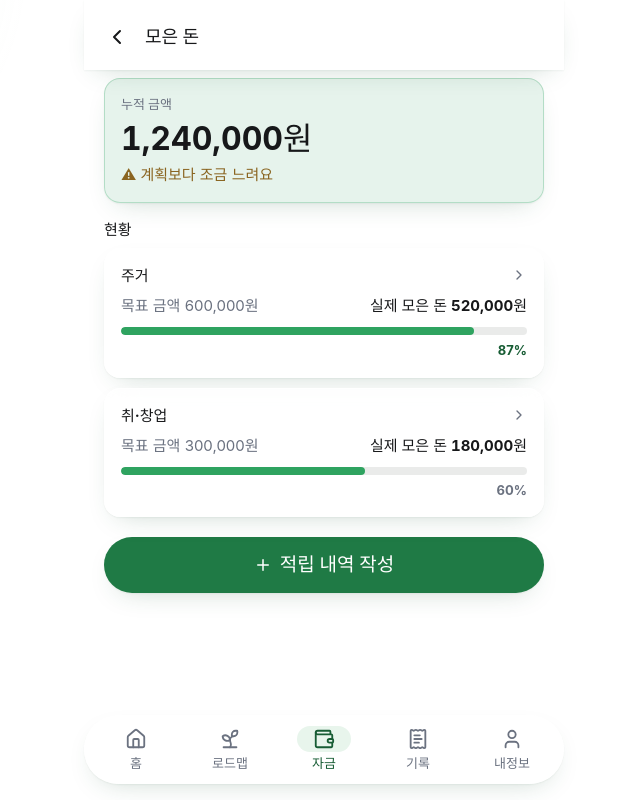
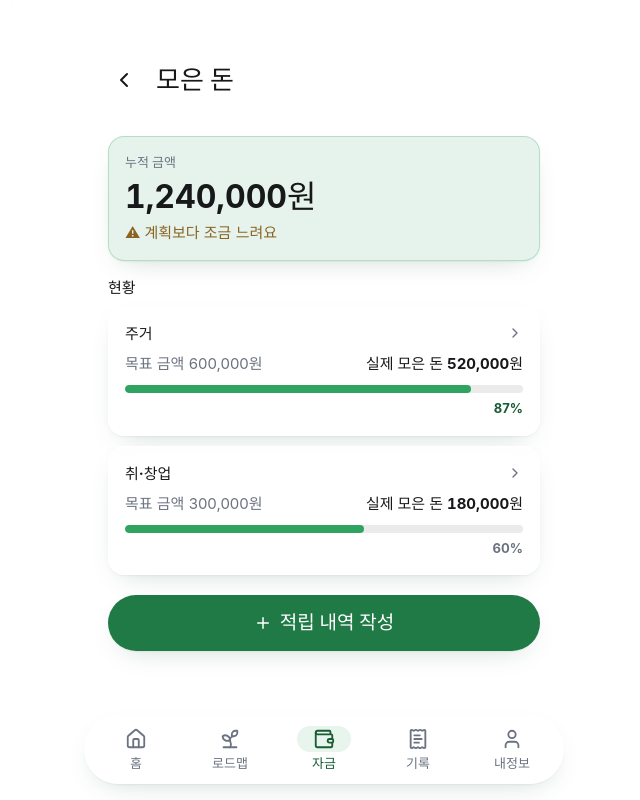
Before and after one commit to kb-say-young/seed-frontend, a Vue app: page /savings in a window 1280 px wide. Shown: the whole page, without its empty margins (316-956 px from the left). Built offline with nearby package versions, Linux system fonts and the light colour scheme; a web font is replaced by a local one.

Commit message:
모은 돈 화면들 헤더를 글래스모피즘 스타일로 통일
/savings, /savings/:category 의 sticky glass-strong AppHeader 를
/me/edit·/roadmap 등과 같은 투명 헤더(ChevronLeft + text-h2)로 교체.

```diff
--- a/src/features/savings/pages/Savings.vue
+++ b/src/features/savings/pages/Savings.vue
@@ -1,7 +1,7 @@
 <script setup lang="ts">
 import { ref } from 'vue'
-import { Plus } from 'lucide-vue-next'
-import AppHeader from '@/shared/components/AppHeader.vue'
+import { useRouter } from 'vue-router'
+import { ChevronLeft, Plus } from 'lucide-vue-next'
 import FloatingNav from '@/shared/components/FloatingNav.vue'
 import UiButton from '@/shared/ui/UiButton.vue'
 import CategoryProgressCard from '@/features/savings/components/CategoryProgressCard.vue'
@@ -10,6 +10,7 @@ import { won } from '@/shared/lib/money'
 import { SAVINGS, SAVINGS_TOTAL } from '@/features/savings/model/savings'
 
 // Reading this as: 적립 추적 대시보드 for 취약계층 청소년, trust-first, DENSITY 3.
+const router = useRouter()
 const sheetOpen = ref(false)
 const lastAdded = ref('')
 
@@ -20,10 +21,20 @@ function onSubmit(v: { category: string; item: string; amount: number }) {
 </script>
 
 <template>
-  <div class="min-h-svh bg-transparent">
-    <AppHeader title="모은 돈" to="/fund" />
+  <div class="flex min-h-svh flex-col bg-transparent">
+    <header class="flex items-center gap-2 px-6 pt-14">
+      <button
+        type="button"
+        class="tap-target -ml-2 flex items-center justify-center rounded-full text-ink"
+        aria-label="이전 화면"
+        @click="router.push('/fund')"
+      >
+        <ChevronLeft :size="24" aria-hidden="true" />
+      </button>
+      <h1 class="text-h2 text-ink">모은 돈</h1>
+    </header>
 
-    <main id="main" class="space-y-4 px-5 pb-32 pt-2">
+    <main id="main" class="mt-8 flex-1 space-y-4 px-6 pb-32">
       <section class="glass-tint rounded-2xl p-4" aria-labelledby="total-label">
         <p id="total-label" class="text-caption font-bold text-muted">누적 금액</p>
         <p class="tabular mt-1 text-h1 text-ink">{{ won(SAVINGS_TOTAL) }}</p>
--- a/src/features/savings/pages/SavingsCategory.vue
+++ b/src/features/savings/pages/SavingsCategory.vue
@@ -1,12 +1,13 @@
 <script setup lang="ts">
 import { computed } from 'vue'
-import { useRoute } from 'vue-router'
-import AppHeader from '@/shared/components/AppHeader.vue'
+import { useRoute, useRouter } from 'vue-router'
+import { ChevronLeft } from 'lucide-vue-next'
 import SavingsLineChart from '@/features/savings/components/SavingsLineChart.vue'
 import { won } from '@/shared/lib/money'
 import { findSavings, thisMonthSaved, TREND_MONTHS, SAVINGS } from '@/features/savings/model/savings'
 
 const route = useRoute()
+const router = useRouter()
 const cat = computed(() => findSavings(String(route.params.category)) ?? SAVINGS[0])
 
 const pct = computed(() => Math.min(100, Math.round((cat.value.saved / cat.value.goal) * 100)))
@@ -17,10 +18,20 @@ const monthPct = computed(() =>
 </script>
 
 <template>
-  <div class="min-h-svh bg-transparent">
-    <AppHeader :title="`${cat.label} · 모은 돈 내역`" to="/savings" />
+  <div class="flex min-h-svh flex-col bg-transparent">
+    <header class="flex items-center gap-2 px-6 pt-14">
+      <button
+        type="button"
+        class="tap-target -ml-2 flex items-center justify-center rounded-full text-ink"
+        aria-label="이전 화면"
+        @click="router.push('/savings')"
+      >
+        <ChevronLeft :size="24" aria-hidden="true" />
+      </button>
+      <h1 class="text-h2 text-ink">{{ cat.label }} · 모은 돈 내역</h1>
+    </header>
 
-    <main id="main" class="space-y-5 px-5 pb-12 pt-2">
+    <main id="main" class="mt-8 flex-1 space-y-5 px-6 pb-12">
       <section class="glass-tint rounded-2xl p-4" aria-labelledby="cat-total">
         <p id="cat-total" class="text-caption font-bold text-muted">
           {{ cat.label }} 카테고리 모은 돈
```
